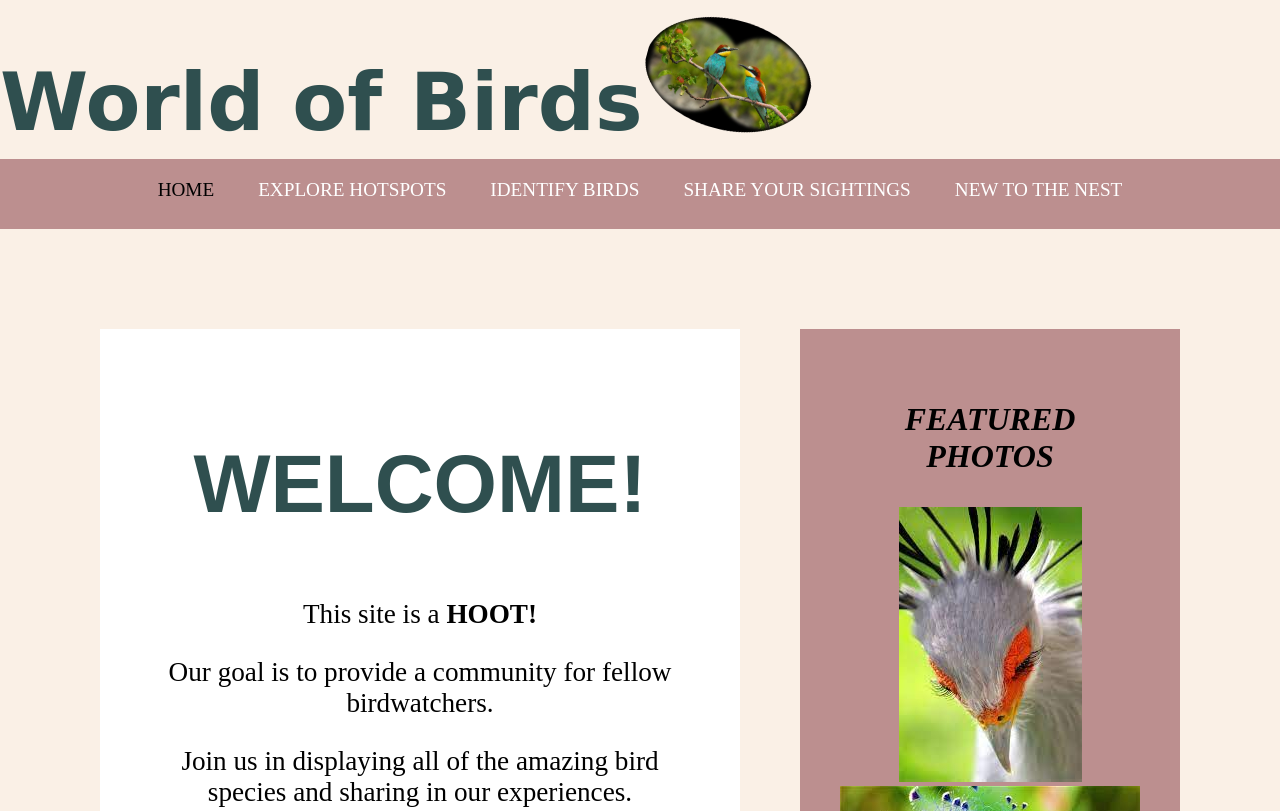
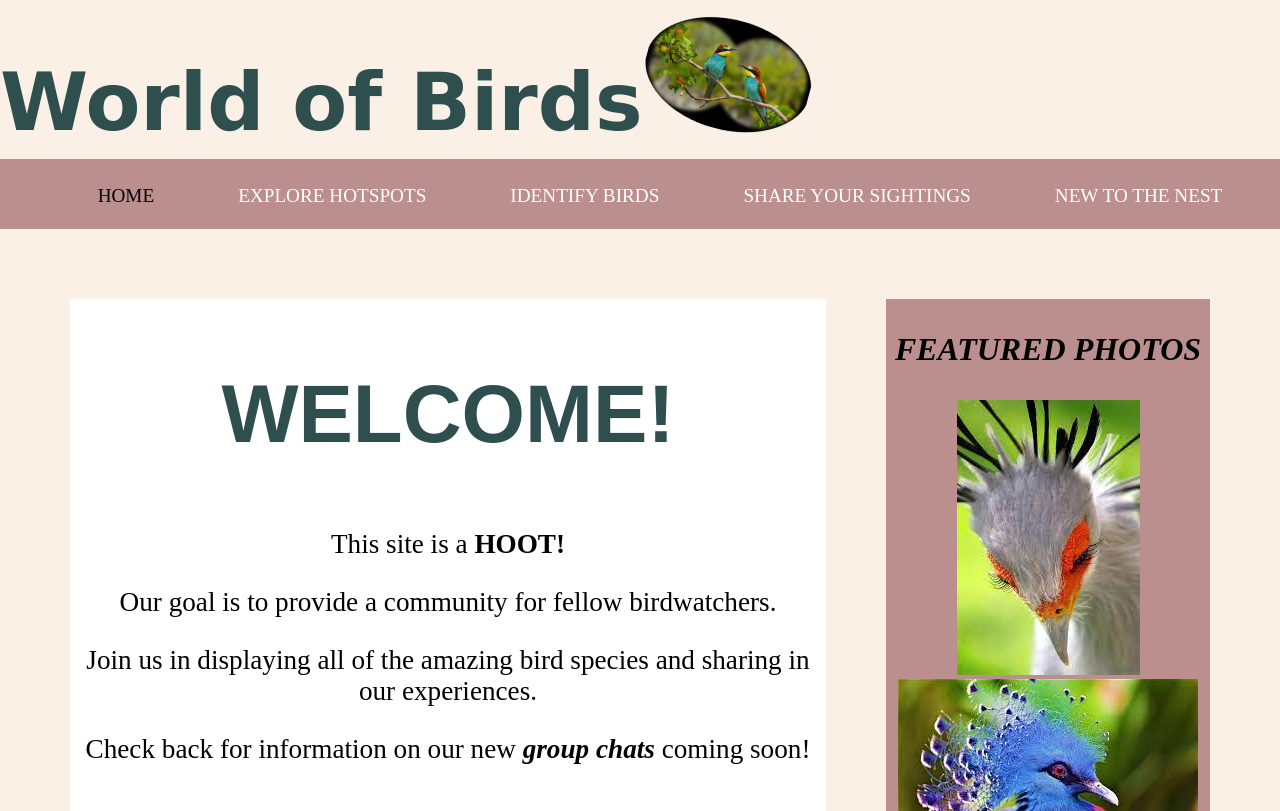
Before and after one commit to blair-cannon/egg-sighting, a plain HTML site: page index.html in a window 1280 px wide. Shown: the top 811 px of the page. Drawn offline with Linux system fonts and the light colour scheme.

Commit message:
update index/css

```diff
--- a/index.html
+++ b/index.html
@@ -6,10 +6,10 @@
         <link rel="stylesheet" href="style.css">
     </head>
     <body>
-        <container class="header">
+
             <h1>World of Birds</h1>
             <img class="logo" src="images/birdlogo copy.png" alt="bird logo">
-        </container>
+
 
     <nav>
         <ul class="menu">
--- a/style.css
+++ b/style.css
@@ -3,49 +3,35 @@ body {
     margin:0;
 }
 
-/**
-.header {
-    margin-left:auto;
-    margin-right:auto;
-}
-i also tried align-content: center and it didn't work**/
-
-
 h1 {
     color:darkslategrey;
     font-size: 80px;
-    display: inline;
+     display: inline;
     font-family:Apple Chancery, cursive;
 }
 
 img.logo {
-    display: inline;
+   /** display: inline; **/
     height: 110px;
     padding-top: 20.15px;
     transform: rotate(15deg);
 }
 
 nav {
-    width:100%;
-    text-align:center;
-    /**centers the li horizontally**/
-}
-
-.menu {
     list-style-type:none;
     background-color:rosybrown;
     height:50px;
     padding:10px;
     margin:10px 0px 0px 0px;
+    text-align:center;
+    /** centers text horizontally **/
 }
 
 .menu li {
     display: inline-block;
     text-transform:uppercase;
-    padding: 10px 20px 10px 20px;
-    /**spreads the li out horizontally
-    and puts equal distances on top/bottom
-    of text **/
+    padding: 0px 40px;
+    /**spreads the li out horizontally **/
     font-size:1.2em;
     color:black;
 }
@@ -57,36 +43,31 @@ nav {
 
 .menu a:hover {
     background-color:grey;
-    padding-block:20px;
-    /** -block holds the li in place when a
+    padding-block:23px;
+    /** padding-block holds the li in place when a
     link is hovered over **/
 }
 
   .container {
       display:flex;
-      justify-content:space-evenly;
-      padding:70px;
-  }
+      padding: 70px;
+      max-height: max-content;
+      padding:40px;
+      text-align:center;
+}
 
   .main {
       background-color:white;
-      max-width:max-content;
-      max-height:max-content;
-      padding:40px;
+      width: 70%;
       margin:30px;
-      text-align:center;
       font-size:1.7em;
-  }
+}
 
   .sidebar {
-
       background-color:rosybrown;
       width:30%;
-      max-height:max-content;
-      padding:40px;
       margin:30px;
-      text-align:center;
-  }
+}
 
 h3 {
     font-size:2em;
```
